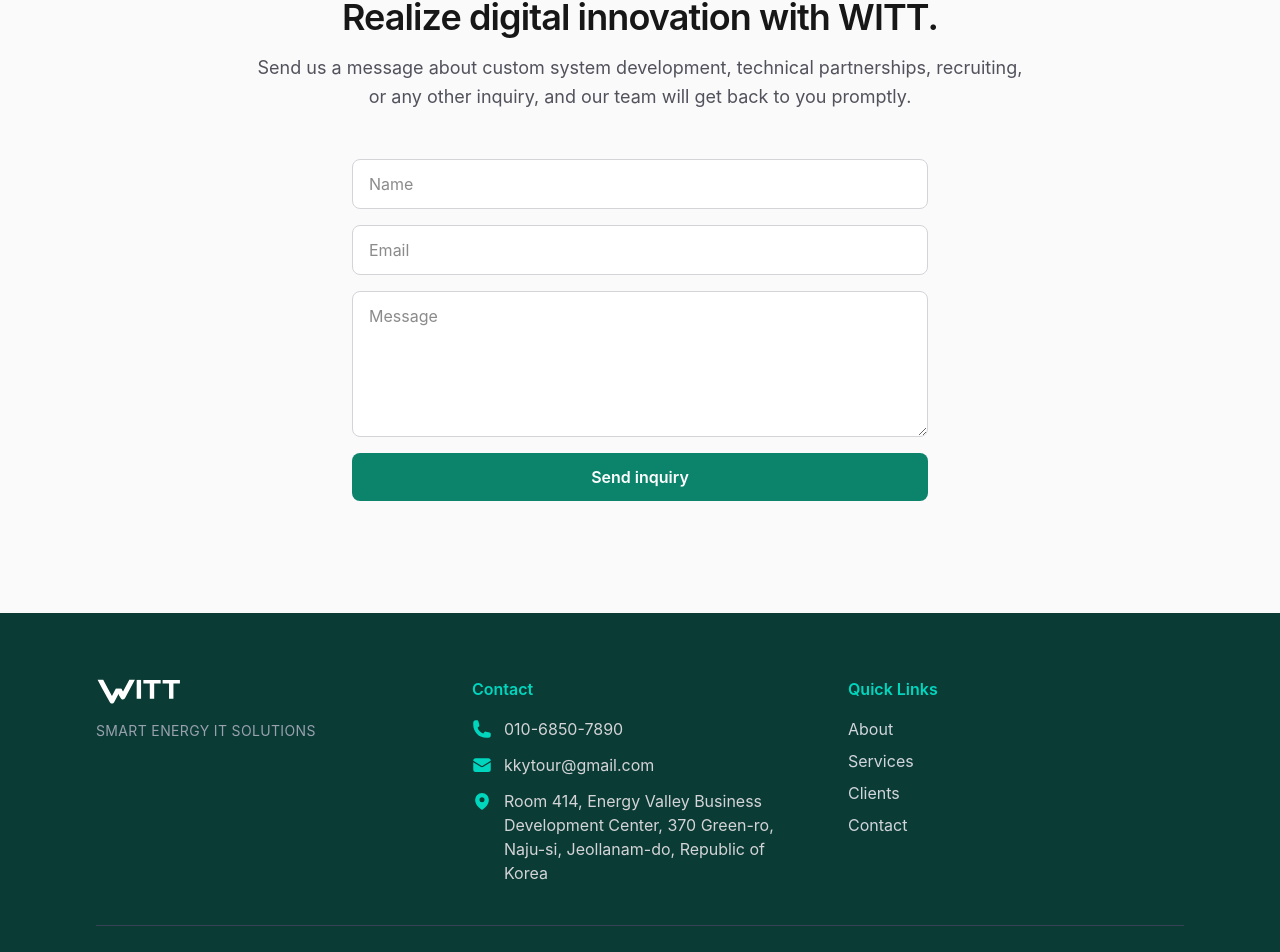
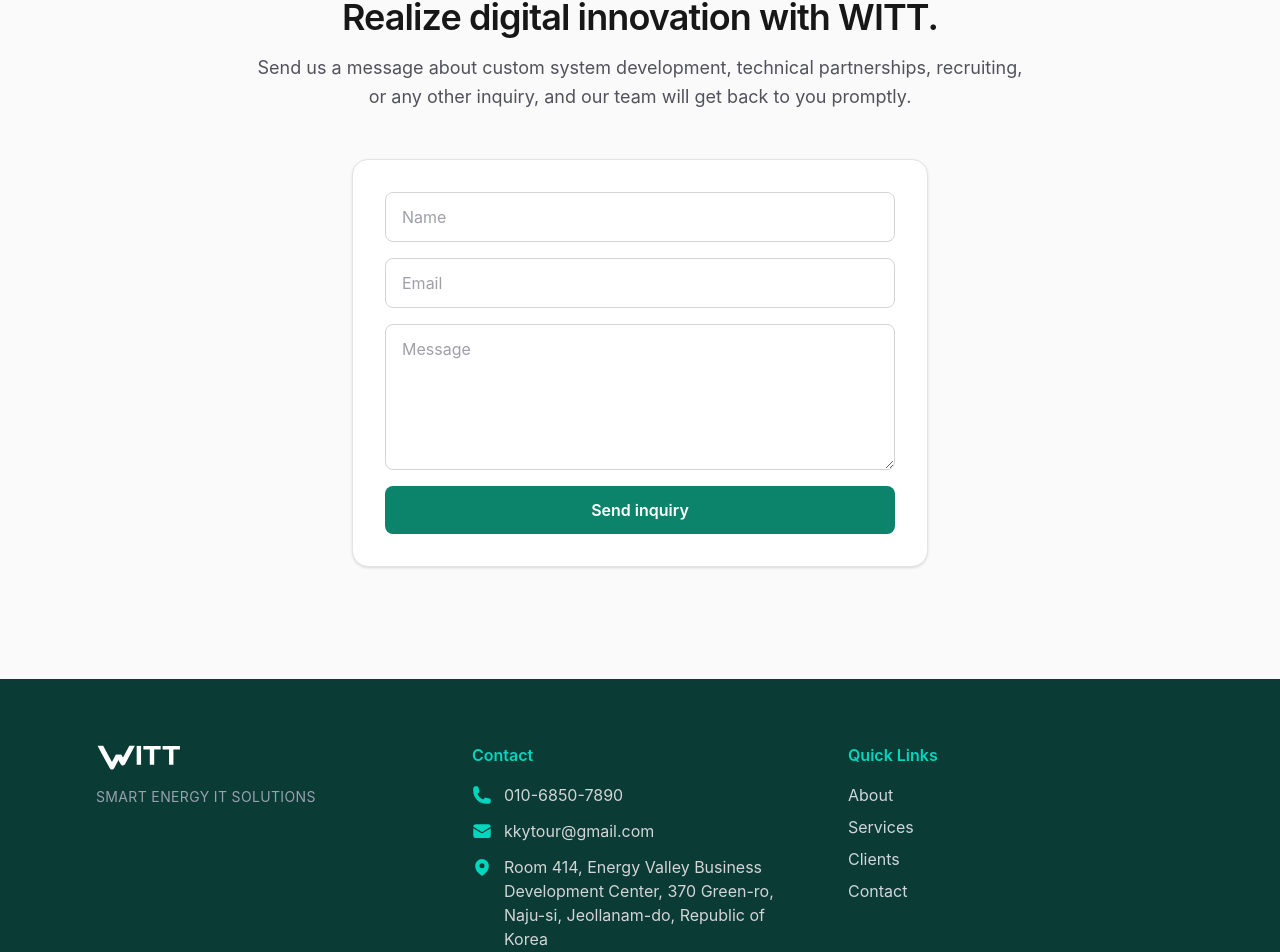
Before and after one commit to witt-company/witt-homepage, a Next.js app: page /en in a window 1280 px wide. Shown: the part 3280-4232 px from the top of the page. Built offline with nearby package versions, Linux system fonts and the light colour scheme; a web font is replaced by a local one.

Commit message:
feat: polish contact form card

```diff
--- a/src/components/sections/Contact.tsx
+++ b/src/components/sections/Contact.tsx
@@ -13,7 +13,7 @@ type ContactProps = {
 };
 
 const inputClass =
-  "rounded-lg border border-zinc-300 bg-background px-4 py-3 focus:border-primary focus:ring-2 focus:ring-primary/30 focus:outline-none";
+  "w-full rounded-lg border border-zinc-300 bg-background px-4 py-3 text-zinc-900 placeholder:text-zinc-400 focus:border-primary focus:ring-2 focus:ring-primary/30 focus:outline-none";
 
 export function Contact({ content }: ContactProps) {
   const [name, setName] = useState("");
@@ -39,8 +39,9 @@ export function Contact({ content }: ContactProps) {
         />
         <form
           onSubmit={handleSubmit}
-          className="mx-auto mt-12 grid max-w-xl gap-4"
+          className="mx-auto mt-12 max-w-xl rounded-2xl border border-zinc-200 bg-background p-6 shadow-sm sm:p-8"
         >
+          <div className="grid gap-4">
             <input
               type="text"
               required
@@ -65,9 +66,10 @@ export function Contact({ content }: ContactProps) {
               onChange={(e) => setMessage(e.target.value)}
               className={inputClass}
             />
-          <Button type="submit" className="justify-center">
+            <Button type="submit" className="w-full">
               {content.form.submit}
             </Button>
+          </div>
         </form>
       </Container>
     </Section>
```
Lines whose indentation alone changed are shown as unchanged.
